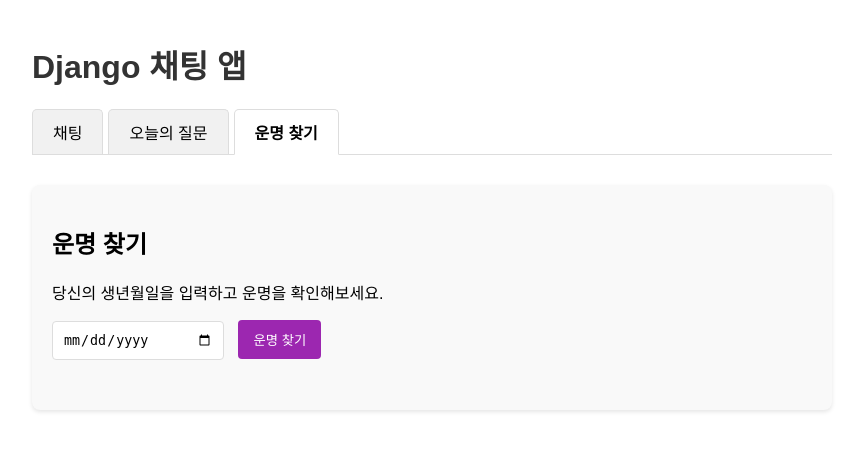
After one commit to keepselvesreal/ChatApp, a Django app: page /fortune/ in a window 1280 px wide. The commit adds this page. Shown: the top 451 px of the page, without its empty margins (208-1069 px from the left). Run offline with Django 5.2, Linux system fonts and the light colour scheme.

Commit message:
UI에 오늘의 질문, 운명 찾기 탭 추가

```diff
--- a/chat_project/chat/urls.py
+++ b/chat_project/chat/urls.py
@@ -4,4 +4,6 @@ from . import views
 urlpatterns = [
     path('', views.index, name='index'),
     path('chat/<str:room_name>/', views.room, name='room'),
+    path('question/', views.question, name='question'),
+    path('fortune/', views.fortune, name='fortune'),
 ]
--- a/chat_project/chat/views.py
+++ b/chat_project/chat/views.py
@@ -21,3 +21,11 @@ def room(request, room_name):
     return render(request, 'chat/room.html', {
         'room_name': room_name
     })
+
+def question(request):
+    # 오늘의 질문 페이지
+    return render(request, 'chat/question.html')
+
+def fortune(request):
+    # 운명 찾기 페이지
+    return render(request, 'chat/fortune.html')
--- /dev/null
+++ b/chat_project/templates/chat/fortune.html
@@ -0,0 +1,179 @@
+<!DOCTYPE html>
+<html>
+<head>
+    <meta charset="utf-8"/>
+    <title>운명 찾기</title>
+    <style>
+        body {
+            font-family: Arial, sans-serif;
+            max-width: 800px;
+            margin: 0 auto;
+            padding: 20px;
+        }
+        h1 {
+            color: #333;
+        }
+
+        /* 탭 스타일 */
+        .tab-container {
+            margin-bottom: 30px;
+            border-bottom: 1px solid #ddd;
+        }
+        .tab-menu {
+            display: flex;
+            list-style: none;
+            padding: 0;
+            margin: 0;
+        }
+        .tab-menu li {
+            padding: 10px 20px;
+            cursor: pointer;
+            margin-right: 5px;
+            background-color: #f1f1f1;
+            border: 1px solid #ddd;
+            border-bottom: none;
+            border-radius: 5px 5px 0 0;
+        }
+        .tab-menu li.active {
+            background-color: #fff;
+            border-bottom: 1px solid #fff;
+            margin-bottom: -1px;
+            font-weight: bold;
+        }
+        .tab-menu li:hover {
+            background-color: #e9e9e9;
+        }
+
+        /* 운명 찾기 스타일 */
+        .fortune-container {
+            margin-top: 20px;
+            padding: 20px;
+            background-color: #f9f9f9;
+            border-radius: 8px;
+            box-shadow: 0 2px 4px rgba(0,0,0,0.1);
+        }
+        .fortune-form {
+            margin-bottom: 30px;
+        }
+        .fortune-input {
+            padding: 10px;
+            width: 150px;
+            margin-right: 10px;
+            border: 1px solid #ddd;
+            border-radius: 4px;
+        }
+        .fortune-btn {
+            padding: 10px 15px;
+            background-color: #9C27B0;
+            color: white;
+            border: none;
+            border-radius: 4px;
+            cursor: pointer;
+        }
+        .fortune-btn:hover {
+            background-color: #7B1FA2;
+        }
+        .fortune-result {
+            display: none;
+            margin-top: 30px;
+            padding: 20px;
+            background-color: #E8EAF6;
+            border-radius: 8px;
+            border-left: 5px solid #3F51B5;
+        }
+        .fortune-result.show {
+            display: block;
+            animation: fadeIn 1s;
+        }
+        .fortune-title {
+            font-size: 1.2em;
+            font-weight: bold;
+            color: #3F51B5;
+            margin-bottom: 15px;
+        }
+        .fortune-text {
+            line-height: 1.6;
+        }
+        @keyframes fadeIn {
+            from { opacity: 0; }
+            to { opacity: 1; }
+        }
+    </style>
+</head>
+<body>
+    <h1>Django 채팅 앱</h1>
+
+    <!-- 탭 메뉴 -->
+    <div class="tab-container">
+        <ul class="tab-menu">
+            <li data-href="/">채팅</li>
+            <li data-href="/question/">오늘의 질문</li>
+            <li class="active">운명 찾기</li>
+        </ul>
+    </div>
+
+    <div class="fortune-container">
+        <h2>운명 찾기</h2>
+        <p>당신의 생년월일을 입력하고 운명을 확인해보세요.</p>
+
+        <div class="fortune-form">
+            <input type="date" class="fortune-input" id="birthdate">
+            <button class="fortune-btn" id="find-fortune">운명 찾기</button>
+        </div>
+
+        <div class="fortune-result" id="fortune-result">
+            <div class="fortune-title">당신의 운명</div>
+            <div class="fortune-text" id="fortune-text"></div>
+        </div>
+    </div>
+
+    <script>
+        // 탭 기능 구현
+        document.addEventListener('DOMContentLoaded', function() {
+            const tabMenus = document.querySelectorAll('.tab-menu li');
+
+            tabMenus.forEach(function(tab) {
+                tab.addEventListener('click', function() {
+                    const href = this.getAttribute('data-href');
+                    if (href) {
+                        window.location.href = href;
+                    }
+                });
+            });
+
+            // 운명 찾기 기능 구현
+            const fortuneBtn = document.getElementById('find-fortune');
+            const birthdateInput = document.getElementById('birthdate');
+            const fortuneResult = document.getElementById('fortune-result');
+            const fortuneText = document.getElementById('fortune-text');
+
+            const fortunes = [
+                "당신은 타고난 리더십을 가지고 있습니다. 많은 사람들을 이끌고 영향력을 행사할 것입니다.",
+                "예술적 재능이 당신의 본질입니다. 창의성을 발휘하여 아름다움을 세상에 전할 것입니다.",
+                "분석적인 두뇌를 가졌습니다. 논리적 사고와 문제 해결 능력이 탁월할 것입니다.",
+                "사람들과의 관계에서 행복을 찾을 것입니다. 소통과 배려가 당신의 강점입니다.",
+                "도전을 두려워하지 않는 용기가 당신의 운명을 열어갈 것입니다.",
+                "지식을 추구하는 열정이 당신의 삶을 풍요롭게 할 것입니다.",
+                "균형과 조화를 중요시하는 당신은 안정된 삶을 살 것입니다.",
+                "직관적인 통찰력이 당신의 큰 무기입니다. 미래를 예측하는 능력이 뛰어납니다."
+            ];
+
+            fortuneBtn.addEventListener('click', function() {
+                const birthdate = birthdateInput.value;
+
+                if (!birthdate) {
+                    alert('생년월일을 입력해주세요.');
+                    return;
+                }
+
+                // 간단한 해시 함수로 생년월일을 기반으로 운명 텍스트 선택
+                const dateSum = birthdate.split('-').reduce((sum, part) => sum + Number(part), 0);
+                const fortuneIndex = dateSum % fortunes.length;
+
+                fortuneText.textContent = fortunes[fortuneIndex];
+                fortuneResult.classList.add('show');
+            });
+        });
+    </script>
+</body>
+</html>
```
Also changed, not shown: chat_project/templates/chat/index.html (+81 -1 lines), chat_project/templates/chat/question.html (added, +124 -0 lines), chat_project/templates/chat/room.html (+51 -0 lines).
